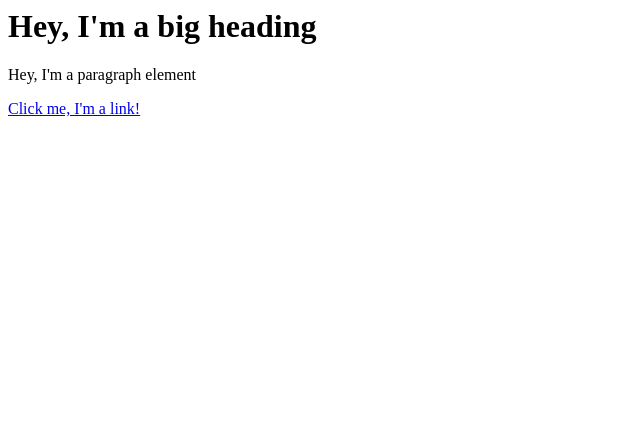
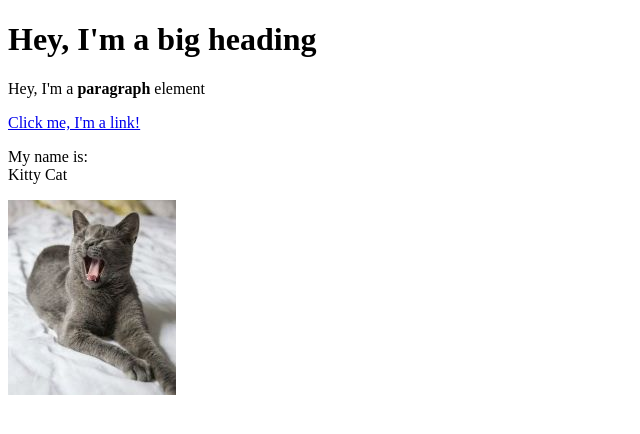
Before and after one commit to emilykate-1/my-cats, a plain HTML site: page test.html in a window 1280 px wide. Shown: the whole page, without its empty margins (0-640 px from the left). Drawn offline with Linux system fonts and the light colour scheme.

Commit message:
Added a cat image and a few more elements

```diff
--- a/test.html
+++ b/test.html
@@ -1,3 +1,14 @@
-<h1> Hey, I'm a big heading </h1>
-<p>Hey, I'm a paragraph element</p>
-<a href="https://google.com" target="_blank" title="Let's go to Google">Click me, I'm a link!</a>
+<!DOCTYPE html>
+<html>
+<head>
+    <title>Test page</title>
+</head>
+<body>
+    <h1> Hey, I'm a big heading </h1>
+    <p>Hey, I'm a <b>paragraph</b> element</p>
+    <a href="https://google.com" target="_blank" title="Let's go to Google">Click me, I'm a link!</a>
+    <p>My name is:<br>
+    Kitty Cat</p>
+    <img src="img/cat.jpg">
+</body>
+</html>
```
Also changed, not shown: img/cat.jpg (added).
